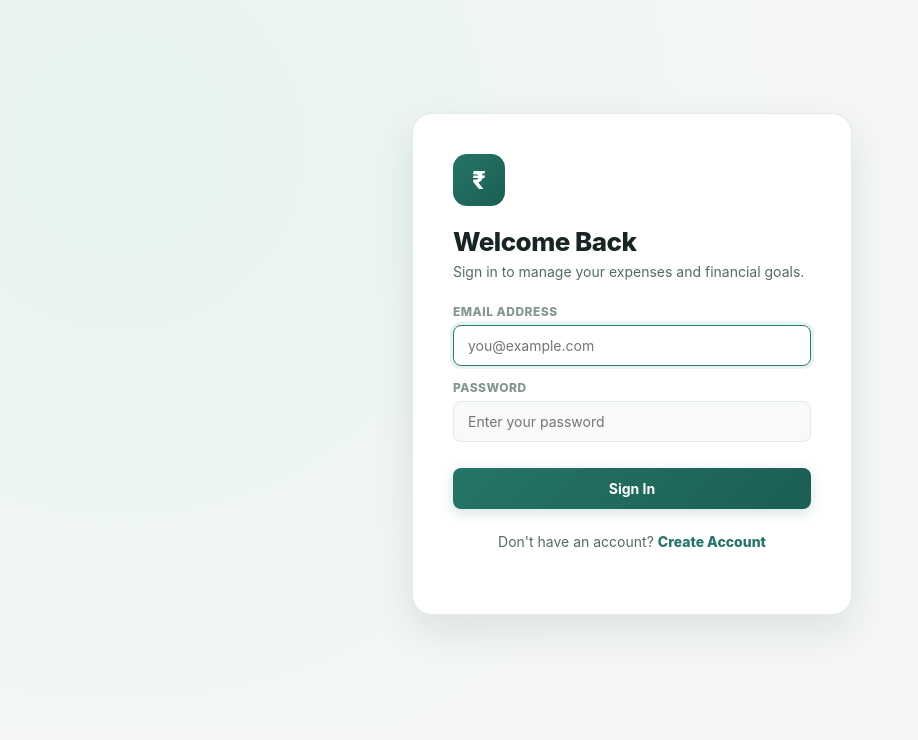
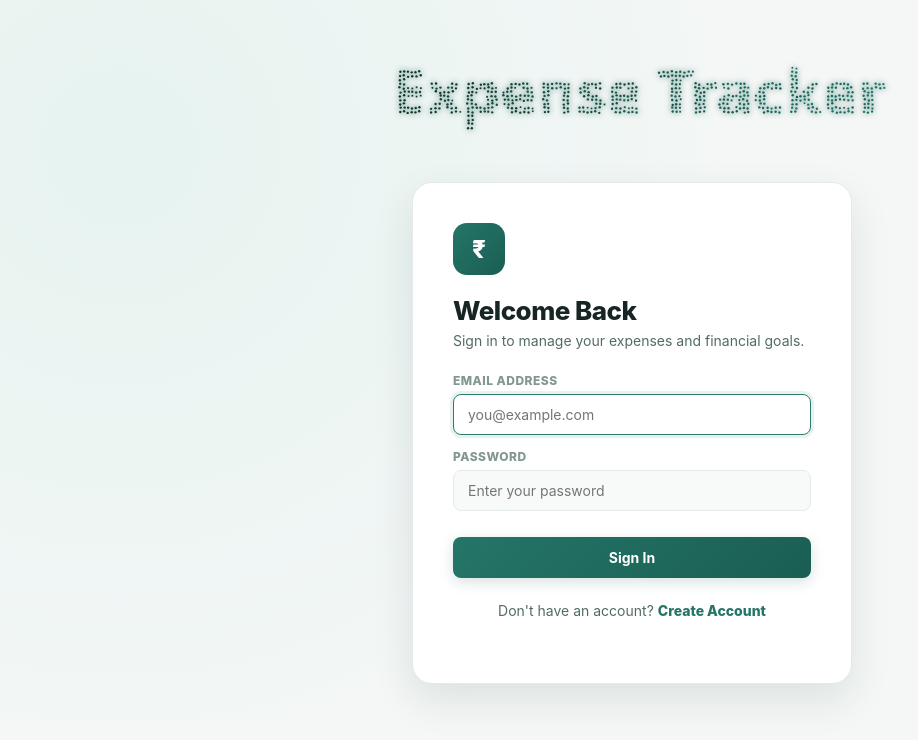
Before and after one commit to aarushipujari/ExpenseTracker, a Flask app: page /login in a window 1280 px wide. Shown: the top 740 px of the page, without its empty margins (8-926 px from the left). Run offline with Flask 2, Linux system fonts and the light colour scheme.

Commit message:
Integrate ParticleText from React Bits with Expense Tracker on login page

```diff
--- /dev/null
+++ b/static/particle-text.css
@@ -0,0 +1,32 @@
+.particle-text {
+  position: relative;
+  display: block;
+  width: 100%;
+  height: 100%;
+  min-height: 140px;
+  overflow: hidden;
+  touch-action: none;
+  isolation: isolate;
+  user-select: none;
+}
+
+.particle-text__canvas {
+  position: absolute;
+  inset: 0;
+  display: block;
+  width: 100%;
+  height: 100%;
+  cursor: crosshair;
+}
+
+.particle-text__sr {
+  position: absolute;
+  width: 1px;
+  height: 1px;
+  padding: 0;
+  margin: -1px;
+  overflow: hidden;
+  clip: rect(0, 0, 0, 0);
+  white-space: nowrap;
+  border: 0;
+}
--- /dev/null
+++ b/static/particle-text.js
@@ -0,0 +1,408 @@
+/**
+ * ParticleText - React Bits Vanilla JS Port
+ * Interactive canvas particle typography with gather, hover repel, idle drift, and glow physics.
+ */
+
+const hexToRgb = hex => {
+  const clean = hex.replace('#', '').trim();
+  if (!/^[0-9a-fA-F]{6}$/.test(clean)) return null;
+  return {
+    r: parseInt(clean.slice(0, 2), 16),
+    g: parseInt(clean.slice(2, 4), 16),
+    b: parseInt(clean.slice(4, 6), 16)
+  };
+};
+
+const mixRgb = (from, to, amount) => ({
+  r: Math.round(from.r + (to.r - from.r) * amount),
+  g: Math.round(from.g + (to.g - from.g) * amount),
+  b: Math.round(from.b + (to.b - from.b) * amount)
+});
+
+const rgbToCss = rgb => `rgb(${rgb.r}, ${rgb.g}, ${rgb.b})`;
+
+const clamp = (value, min, max) => Math.min(Math.max(value, min), max);
+const easeOutCubic = t => 1 - Math.pow(1 - t, 3);
+
+const resolveFontSize = (value, container, fontWeight, fontFamily) => {
+  if (typeof value === 'number') return value;
+
+  const probe = document.createElement('span');
+  probe.textContent = 'M';
+  probe.style.position = 'absolute';
+  probe.style.visibility = 'hidden';
+  probe.style.pointerEvents = 'none';
+  probe.style.fontSize = value;
+  probe.style.fontWeight = String(fontWeight);
+  probe.style.fontFamily = fontFamily;
+  container.appendChild(probe);
+  const size = parseFloat(window.getComputedStyle(probe).fontSize) || 96;
+  probe.remove();
+  return size;
+};
+
+const waitForFonts = async font => {
+  if (!('fonts' in document)) return;
+
+  try {
+    await document.fonts.load(font);
+  } catch {}
+
+  await document.fonts.ready;
+};
+
+function createParticleText(container, options = {}) {
+  const {
+    text = 'Expense Tracker',
+    particleSize = 2,
+    density = 4,
+    color = '#ffffff',
+    highlightColor = '#8b5cf6',
+    scatter = 180,
+    gatherDuration = 1600,
+    stagger = 420,
+    pointerRepel = 40,
+    repelRadius = 120,
+    idleDrift = 0.7,
+    trigger = 'hover',
+    fontSize = 'clamp(2.4rem, 7vw, 4.2rem)',
+    fontWeight = 800,
+    fontFamily = 'inherit',
+    glow = true
+  } = options;
+
+  let canvas = container.querySelector('canvas');
+  if (!canvas) {
+    canvas = document.createElement('canvas');
+    canvas.className = 'particle-text__canvas';
+    canvas.setAttribute('aria-hidden', 'true');
+    container.appendChild(canvas);
+  }
+
+  let srSpan = container.querySelector('.particle-text__sr');
+  if (!srSpan) {
+    srSpan = document.createElement('span');
+    srSpan.className = 'particle-text__sr';
+    srSpan.textContent = text;
+    container.appendChild(srSpan);
+  }
+
+  const ctx = canvas.getContext('2d');
+  if (!ctx) return null;
+
+  let particles = [];
+  let animationFrame = null;
+  let resizeFrame = null;
+  let buildId = 0;
+  let gathering = false;
+  let gatherStart = 0;
+  let reducedMotion = window.matchMedia?.('(prefers-reduced-motion: reduce)').matches ?? false;
+  let width = 0;
+  let height = 0;
+  let dpr = 1;
+
+  const pointer = {
+    active: false,
+    x: 0,
+    y: 0,
+    smoothX: 0,
+    smoothY: 0
+  };
+
+  const startGather = (fromScatter = true) => {
+    if (!particles.length) return;
+
+    const now = performance.now();
+    const spread = reducedMotion ? 0 : scatter;
+
+    particles.forEach(particle => {
+      if (fromScatter) {
+        const angle = particle.seed * Math.PI * 2;
+        const distance = spread * (0.35 + particle.depth * 0.75);
+        particle.x = particle.targetX + Math.cos(angle) * distance + (particle.depth - 0.5) * spread * 0.55;
+        particle.y = particle.targetY + Math.sin(angle) * distance + (particle.seed - 0.5) * spread * 0.55;
+      }
+
+      particle.startX = particle.x;
+      particle.startY = particle.y;
+      particle.delay = reducedMotion ? 0 : particle.seed * stagger;
+    });
+
+    gatherStart = now;
+    gathering = true;
+  };
+
+  const drawParticle = particle => {
+    const size = particle.size;
+    ctx.fillStyle = particle.color;
+
+    if (size <= 2.1) {
+      ctx.fillRect(particle.x - size / 2, particle.y - size / 2, size, size);
+      return;
+    }
+
+    ctx.beginPath();
+    ctx.arc(particle.x, particle.y, size / 2, 0, Math.PI * 2);
+    ctx.fill();
+  };
+
+  const render = now => {
+    ctx.clearRect(0, 0, width, height);
+
+    if (glow && !reducedMotion) {
+      ctx.shadowBlur = particleSize * 3;
+      ctx.shadowColor = highlightColor;
+    } else {
+      ctx.shadowBlur = 0;
+    }
+
+    pointer.smoothX += (pointer.x - pointer.smoothX) * 0.18;
+    pointer.smoothY += (pointer.y - pointer.smoothY) * 0.18;
+
+    let complete = true;
+
+    particles.forEach(particle => {
+      let baseX = particle.targetX;
+      let baseY = particle.targetY;
+      let progress = 1;
+
+      if (gathering) {
+        const local = (now - gatherStart - particle.delay) / Math.max(1, reducedMotion ? 1 : gatherDuration);
+        progress = clamp(local, 0, 1);
+        const eased = easeOutCubic(progress);
+        baseX = particle.startX + (particle.targetX - particle.startX) * eased;
+        baseY = particle.startY + (particle.targetY - particle.startY) * eased;
+        if (progress < 1) complete = false;
+      } else if (!reducedMotion && idleDrift > 0) {
+        const driftTime = now * 0.001;
+        baseX += Math.sin(driftTime * 0.9 + particle.seed * 10) * idleDrift * particle.depth;
+        baseY += Math.cos(driftTime * 0.75 + particle.depth * 10) * idleDrift * particle.depth;
+      }
+
+      if (pointer.active && !reducedMotion && pointerRepel > 0 && repelRadius > 0) {
+        const dx = baseX - pointer.smoothX;
+        const dy = baseY - pointer.smoothY;
+        const distance = Math.hypot(dx, dy);
+        if (distance > 0 && distance < repelRadius) {
+          const force = Math.pow(1 - distance / repelRadius, 2) * pointerRepel;
+          baseX += (dx / distance) * force;
+          baseY += (dy / distance) * force;
+        }
+      }
+
+      const follow = reducedMotion ? 1 : 0.22;
+      particle.x += (baseX - particle.x) * follow;
+      particle.y += (baseY - particle.y) * follow;
+
+      ctx.globalAlpha = clamp(0.35 + progress * 0.65, 0, 1);
+      drawParticle(particle);
+    });
+
+    ctx.globalAlpha = 1;
+    ctx.shadowBlur = 0;
+
+    if (gathering && complete) {
+      gathering = false;
+    }
+
+    animationFrame = window.requestAnimationFrame(render);
+  };
+
+  const ensureRenderLoop = () => {
+    if (animationFrame === null) {
+      animationFrame = window.requestAnimationFrame(render);
+    }
+  };
+
+  const sampleText = async () => {
+    const currentBuild = ++buildId;
+    const rect = container.getBoundingClientRect();
+    width = Math.floor(rect.width);
+    height = Math.floor(rect.height);
+
+    if (width <= 0 || height <= 0) return;
+
+    dpr = Math.min(window.devicePixelRatio || 1, 2);
+    canvas.width = Math.max(1, Math.floor(width * dpr));
+    canvas.height = Math.max(1, Math.floor(height * dpr));
+    canvas.style.width = '100%';
+    canvas.style.height = '100%';
+    ctx.setTransform(dpr, 0, 0, dpr, 0, 0);
+
+    const computed = window.getComputedStyle(container);
+    const resolvedFamily = fontFamily === 'inherit' ? computed.fontFamily || 'sans-serif' : fontFamily;
+    let resolvedSize = resolveFontSize(fontSize, container, fontWeight, resolvedFamily);
+    let font = `${fontWeight} ${resolvedSize}px ${resolvedFamily}`;
+
+    await waitForFonts(font);
+    if (currentBuild !== buildId) return;
+
+    const offscreen = document.createElement('canvas');
+    const offCtx = offscreen.getContext('2d', { willReadFrequently: true });
+    if (!offCtx) return;
+
+    const content = String(text || ' ');
+    const maxTextWidth = width * 0.92;
+    offCtx.font = font;
+    let metrics = offCtx.measureText(content);
+    const measuredWidth = Math.max(1, metrics.width);
+    if (measuredWidth > maxTextWidth) {
+      resolvedSize = Math.max(18, resolvedSize * (maxTextWidth / measuredWidth));
+      font = `${fontWeight} ${resolvedSize}px ${resolvedFamily}`;
+      await waitForFonts(font);
+      if (currentBuild !== buildId) return;
+      offCtx.font = font;
+      metrics = offCtx.measureText(content);
+    }
+
+    const left = Math.ceil(metrics.actualBoundingBoxLeft || 0);
+    const right = Math.ceil(metrics.actualBoundingBoxRight || metrics.width);
+    const ascent = Math.ceil(metrics.actualBoundingBoxAscent || resolvedSize * 0.78);
+    const descent = Math.ceil(metrics.actualBoundingBoxDescent || resolvedSize * 0.22);
+    const padding = Math.max(12, Math.ceil(resolvedSize * 0.08));
+    const textWidth = Math.max(1, left + right);
+    const textHeight = Math.max(1, ascent + descent);
+
+    offscreen.width = textWidth + padding * 2;
+    offscreen.height = textHeight + padding * 2;
+    offCtx.clearRect(0, 0, offscreen.width, offscreen.height);
+    offCtx.font = font;
+    offCtx.textAlign = 'left';
+    offCtx.textBaseline = 'alphabetic';
+    offCtx.fillStyle = '#ffffff';
+    offCtx.fillText(content, padding - left, padding + ascent);
+
+    const imageData = offCtx.getImageData(0, 0, offscreen.width, offscreen.height);
+    const targets = [];
+    const step = Math.max(2, Math.floor(density));
+
+    for (let y = 0; y < offscreen.height; y += step) {
+      for (let x = 0; x < offscreen.width; x += step) {
+        const alpha = imageData.data[(y * offscreen.width + x) * 4 + 3];
+        if (alpha > 40) {
+          targets.push({
+            x: width / 2 - offscreen.width / 2 + x,
+            y: height / 2 - offscreen.height / 2 + y,
+            alpha: alpha / 255
+          });
+        }
+      }
+    }
+
+    const maxParticles = Math.max(900, Math.min(5200, Math.floor((width * height) / 90)));
+    const stride = Math.max(1, Math.ceil(targets.length / maxParticles));
+    const baseRgb = hexToRgb(color);
+    const highlightRgb = hexToRgb(highlightColor);
+    const selected = targets.filter((_, index) => index % stride === 0);
+
+    particles = selected.map((target, index) => {
+      const seed = ((index * 9301 + 49297) % 233280) / 233280;
+      const depth = 0.45 + (((index * 233 + 97) % 1000) / 1000) * 0.9;
+      const blend = baseRgb && highlightRgb ? clamp(target.x / Math.max(1, width) + (seed - 0.5) * 0.35, 0, 1) : 0;
+      const particleColor = baseRgb && highlightRgb ? rgbToCss(mixRgb(baseRgb, highlightRgb, blend)) : color;
+      const angle = seed * Math.PI * 2;
+      const distance = (reducedMotion ? 0 : scatter) * (0.35 + depth * 0.75);
+      const startX = target.x + Math.cos(angle) * distance + (seed - 0.5) * scatter * 0.45;
+      const startY = target.y + Math.sin(angle) * distance + (depth - 0.9) * scatter * 0.45;
+
+      return {
+        x: reducedMotion ? target.x : startX,
+        y: reducedMotion ? target.y : startY,
+        startX,
+        startY,
+        targetX: target.x,
+        targetY: target.y,
+        size: Math.max(0.6, particleSize * (0.75 + target.alpha * 0.45)),
+        color: particleColor,
+        seed,
+        depth,
+        delay: seed * stagger
+      };
+    });
+
+    pointer.x = width / 2;
+    pointer.y = height / 2;
+    pointer.smoothX = pointer.x;
+    pointer.smoothY = pointer.y;
+
+    if (reducedMotion) {
+      particles.forEach(particle => {
+        particle.x = particle.targetX;
+        particle.y = particle.targetY;
+        particle.startX = particle.targetX;
+        particle.startY = particle.targetY;
+        particle.delay = 0;
+      });
+      gathering = false;
+    } else {
+      startGather(false);
+    }
+
+    ensureRenderLoop();
+  };
+
+  const queueSample = () => {
+    if (resizeFrame) window.cancelAnimationFrame(resizeFrame);
+    resizeFrame = window.requestAnimationFrame(sampleText);
+  };
+
+  const handlePointerMove = event => {
+    const rect = canvas.getBoundingClientRect();
+    pointer.x = event.clientX - rect.left;
+    pointer.y = event.clientY - rect.top;
+    pointer.active = true;
+  };
+
+  const handlePointerLeave = () => {
+    pointer.active = false;
+  };
+
+  const handlePointerEnter = event => {
+    handlePointerMove(event);
+    if (trigger === 'hover') startGather(true);
+  };
+
+  const handleClick = () => {
+    if (trigger === 'click') startGather(true);
+  };
+
+  const reduceMotionQuery = window.matchMedia?.('(prefers-reduced-motion: reduce)');
+  const handleReduceMotionChange = event => {
+    reducedMotion = event.matches;
+    sampleText();
+  };
+
+  reduceMotionQuery?.addEventListener('change', handleReduceMotionChange);
+  canvas.addEventListener('pointerenter', handlePointerEnter);
+  canvas.addEventListener('pointermove', handlePointerMove);
+  canvas.addEventListener('pointerleave', handlePointerLeave);
+  canvas.addEventListener('click', handleClick);
+
+  const resizeObserver = new ResizeObserver(queueSample);
+  resizeObserver.observe(container);
+  sampleText();
+
+  return {
+    destroy: () => {
+      buildId += 1;
+      resizeObserver.disconnect();
+      reduceMotionQuery?.removeEventListener('change', handleReduceMotionChange);
+      canvas.removeEventListener('pointerenter', handlePointerEnter);
+      canvas.removeEventListener('pointermove', handlePointerMove);
+      canvas.removeEventListener('pointerleave', handlePointerLeave);
+      canvas.removeEventListener('click', handleClick);
+
+      if (animationFrame !== null) window.cancelAnimationFrame(animationFrame);
+      if (resizeFrame !== null) window.cancelAnimationFrame(resizeFrame);
+    },
+    triggerGather: () => startGather(true),
+    setTheme: (newColor, newHighlight) => {
+      // Re-sample with updated theme colors
+      options.color = newColor;
+      options.highlightColor = newHighlight;
+      sampleText();
+    }
+  };
+}
+
+window.createParticleText = createParticleText;
--- a/templates/login.html
+++ b/templates/login.html
@@ -5,6 +5,7 @@
     <meta name="viewport" content="width=device-width, initial-scale=1.0">
     <title>Expense Tracker - Login</title>
     <link rel="stylesheet" href="{{ url_for('static', filename='style.css') }}">
+    <link rel="stylesheet" href="{{ url_for('static', filename='particle-text.css') }}">
     <script>
         (function() {
             const saved = localStorage.getItem("expense_theme");
@@ -30,7 +31,16 @@
       {% endif %}
     {% endwith %}
 
-    <div class="auth-wrapper">
+    <div class="auth-wrapper" style="flex-direction: column; justify-content: center; gap: 8px; padding-top: 20px; padding-bottom: 40px;">
+        <!-- INTERACTIVE PARTICLE TEXT HERO (REACT BITS) -->
+        <div style="width: 100%; max-width: 540px; height: 150px; position: relative;">
+            <div id="particleTextContainer" class="particle-text" style="width: 100%; height: 100%;">
+                <canvas class="particle-text__canvas"></canvas>
+                <span class="particle-text__sr">Expense Tracker</span>
+            </div>
+        </div>
+
+        <!-- AUTH CARD -->
         <div class="auth-card">
             <div class="auth-logo">₹</div>
             <h1>Welcome Back</h1>
@@ -57,5 +67,47 @@
             </p>
         </div>
     </div>
+
+    <!-- PARTICLE TEXT INITIALIZATION -->
+    <script src="{{ url_for('static', filename='particle-text.js') }}"></script>
+    <script>
+        document.addEventListener('DOMContentLoaded', () => {
+            const container = document.getElementById('particleTextContainer');
+            if (!container) return;
+
+            const isDark = document.documentElement.classList.contains('dark');
+
+            const instance = createParticleText(container, {
+                text: 'Expense Tracker',
+                particleSize: 2,
+                density: 4,
+                color: isDark ? '#ffffff' : '#1C2D27',
+                highlightColor: isDark ? '#2dd4bf' : '#247568',
+                scatter: 180,
+                gatherDuration: 1600,
+                stagger: 420,
+                pointerRepel: 45,
+                repelRadius: 130,
+                idleDrift: 0.75,
+                trigger: 'hover',
+                fontSize: 'clamp(2.2rem, 5.5vw, 3.8rem)',
+                fontWeight: 800,
+                fontFamily: "'Segoe UI', system-ui, sans-serif",
+                glow: true
+            });
+
+            // Listen for theme changes if theme is switched
+            const observer = new MutationObserver(() => {
+                const darkNow = document.documentElement.classList.contains('dark');
+                if (instance && instance.setTheme) {
+                    instance.setTheme(
+                        darkNow ? '#ffffff' : '#1C2D27',
+                        darkNow ? '#2dd4bf' : '#247568'
+                    );
+                }
+            });
+            observer.observe(document.documentElement, { attributes: true, attributeFilter: ['class'] });
+        });
+    </script>
 </body>
 </html>
```
